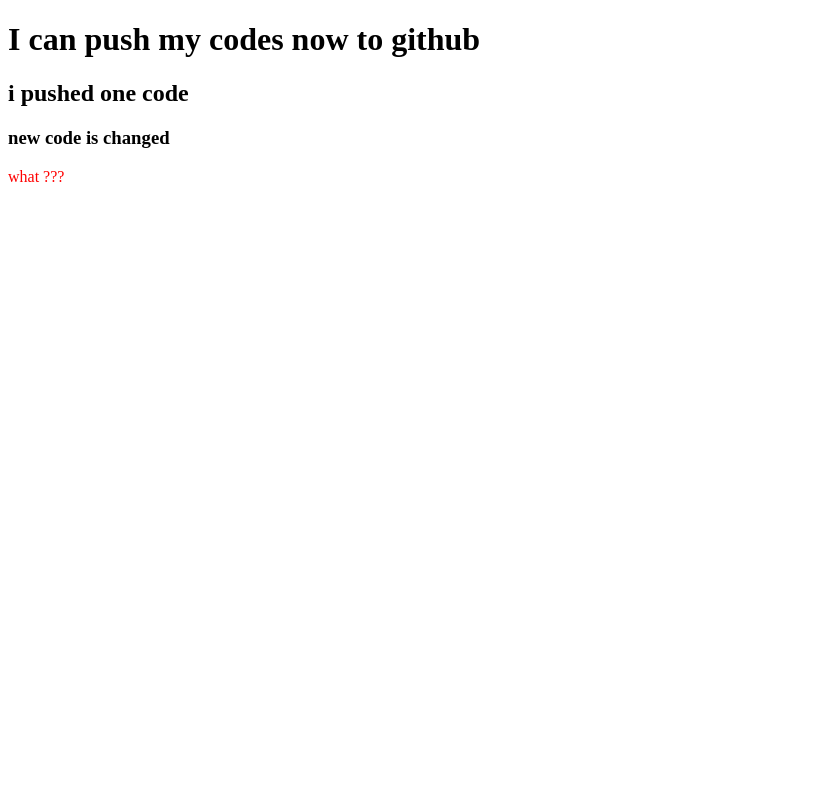
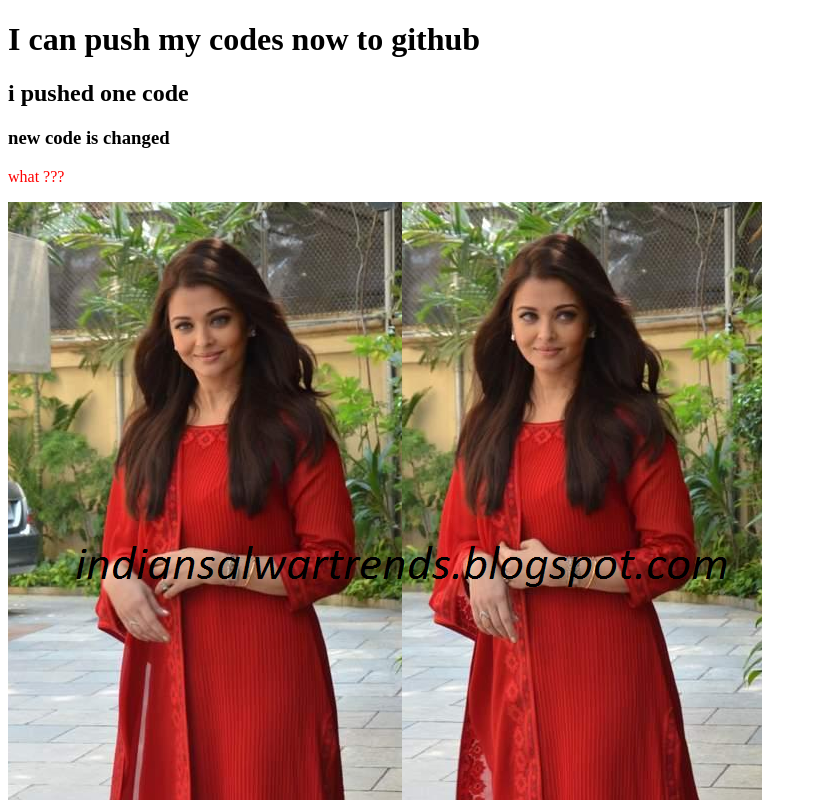
Before and after one commit to PROTTASAKARIM/my-first-repo, a plain HTML site: page index.html in a window 1280 px wide. Shown: the top 800 px of the page, without its empty margins (0-817 px from the left). Drawn offline with Linux system fonts and the light colour scheme.

Commit message:
pic added

```diff
--- a/index.html
+++ b/index.html
@@ -12,5 +12,6 @@
     <h2>i pushed one code</h2>
     <h3>new code is changed</h3>
     <p>what ???</p>
+    <img src="aish.png" alt="">
 </body>
 </html>
```
Also changed, not shown: aish.png (added).
